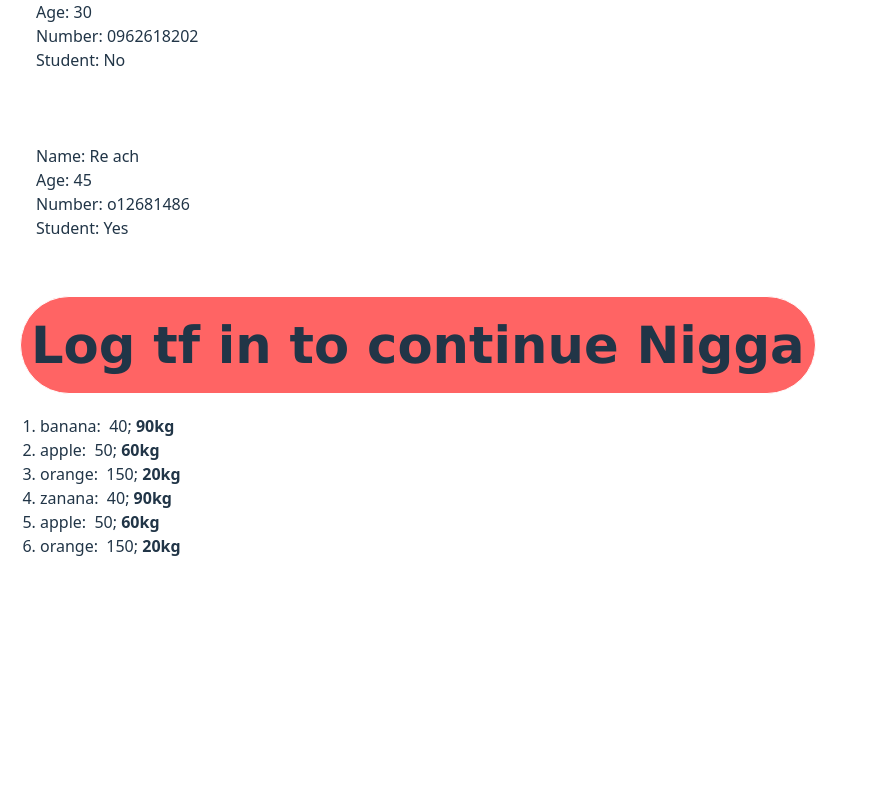
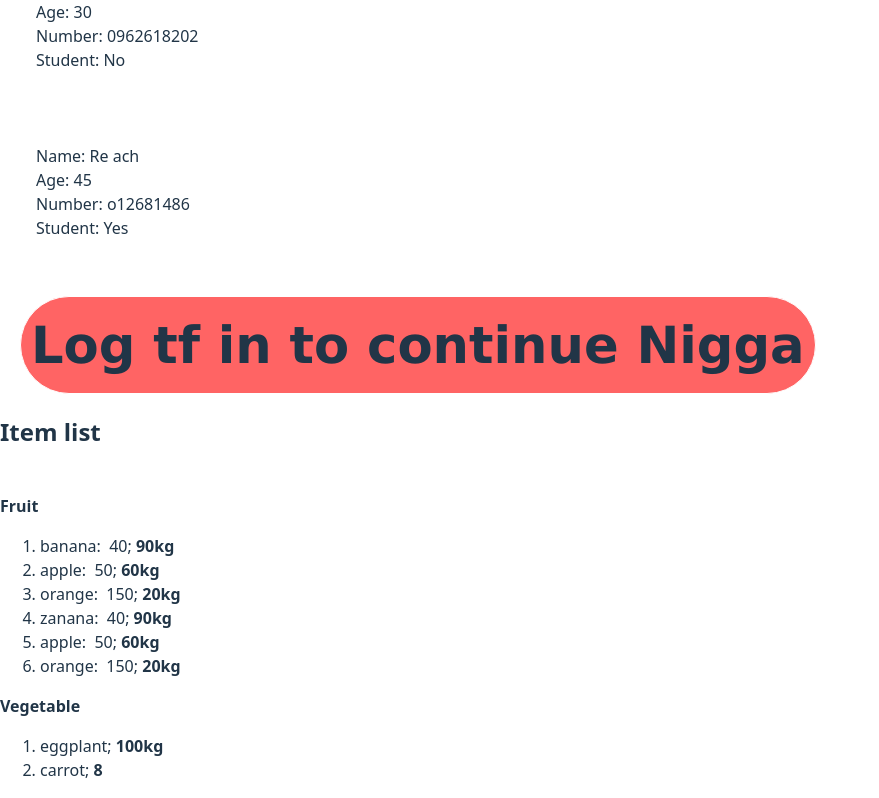
Before and after one commit to fizz168/react, a React (Vite) app in the folder react/: page / in a window 1280 px wide. Shown: the part 499-1297 px from the top of the page, without its empty margins (0-879 px from the left). Before the commit the page ends 1073 px from the top, so only its background shows below. Built offline with nearby package versions, Linux system fonts and the light colour scheme.

Commit message:
feat: add vegetable list to List component

```diff
--- a/react/src/List.jsx
+++ b/react/src/List.jsx
@@ -9,6 +9,11 @@ function List(props){
           {id: 6, name :"orange", calories: 150, weight: "20kg"}
 
         ];
+    const vege = [
+        {id:7, name:"eggplant",calories: 60, weight: "100kg" },
+        {id:8, name:"carrot", calories:70, weight:"8"}
+
+    ];
     // fruit.sort((a,b) => a.name.localeCompare(b.name)) //sorting alphabet
     // fruit.sort((a,b) => b.name.localeCompare(a.name)) //reverse
     // fruit.sort((a,b) => a.calories - b.calories) //sorting number
@@ -19,9 +24,24 @@ function List(props){
 
 
     const listItem = fruit.map(fruit => <li key={fruit.id}>{fruit.name}: &nbsp;{fruit.calories}; <b>{fruit.weight}</b></li>)
+    const itemList = vege.map(vege => <li key={vege.id}>{vege.name}; <b>{vege.weight}</b></li>)
 
     return(
-    <ol>{listItem}</ol>
+        <>
+        <h2>Item list </h2><br>
+        </br>
+    <strong>Fruit</strong><br></br>
+    <ol>
+        {listItem}
+    </ol>
+  <strong>
+    Vegetable
+  </strong>
+  <ol>
+    {itemList}
+  </ol>
+
+    </>
     );
 
 }
```
